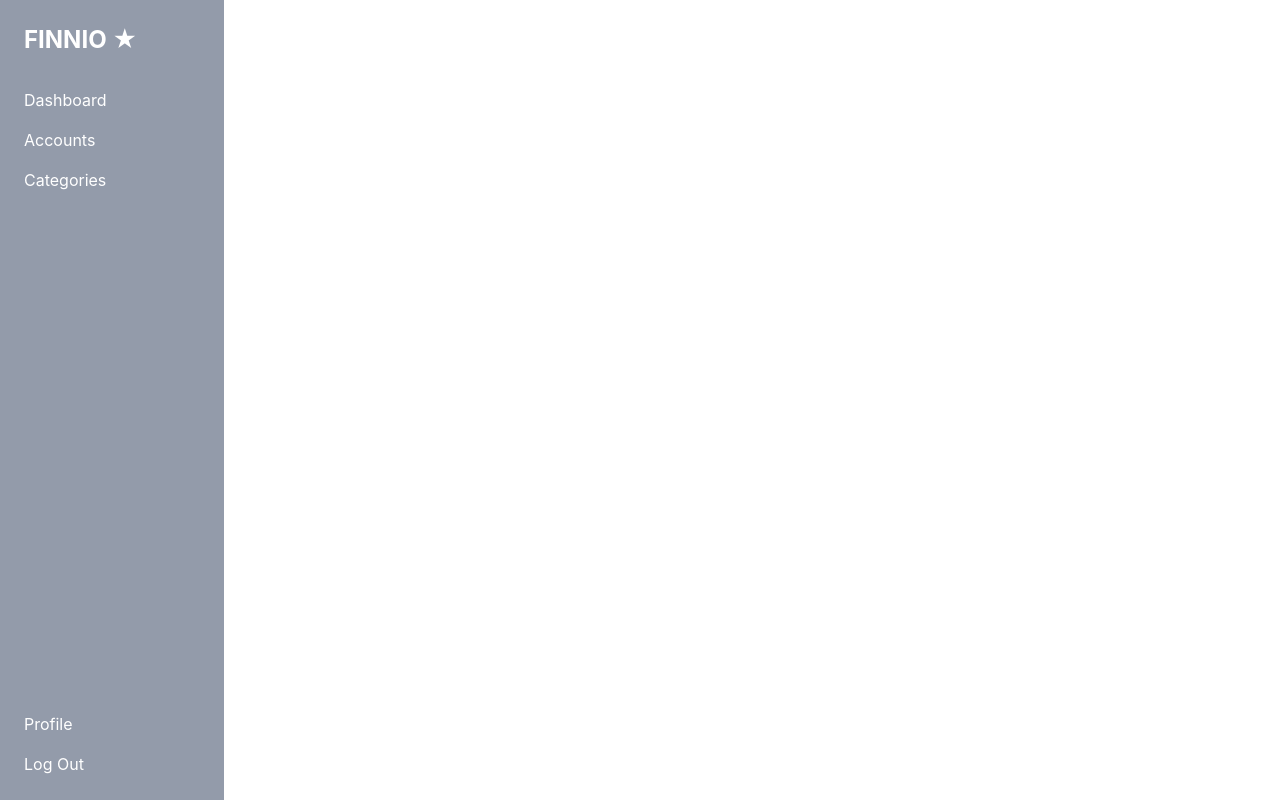
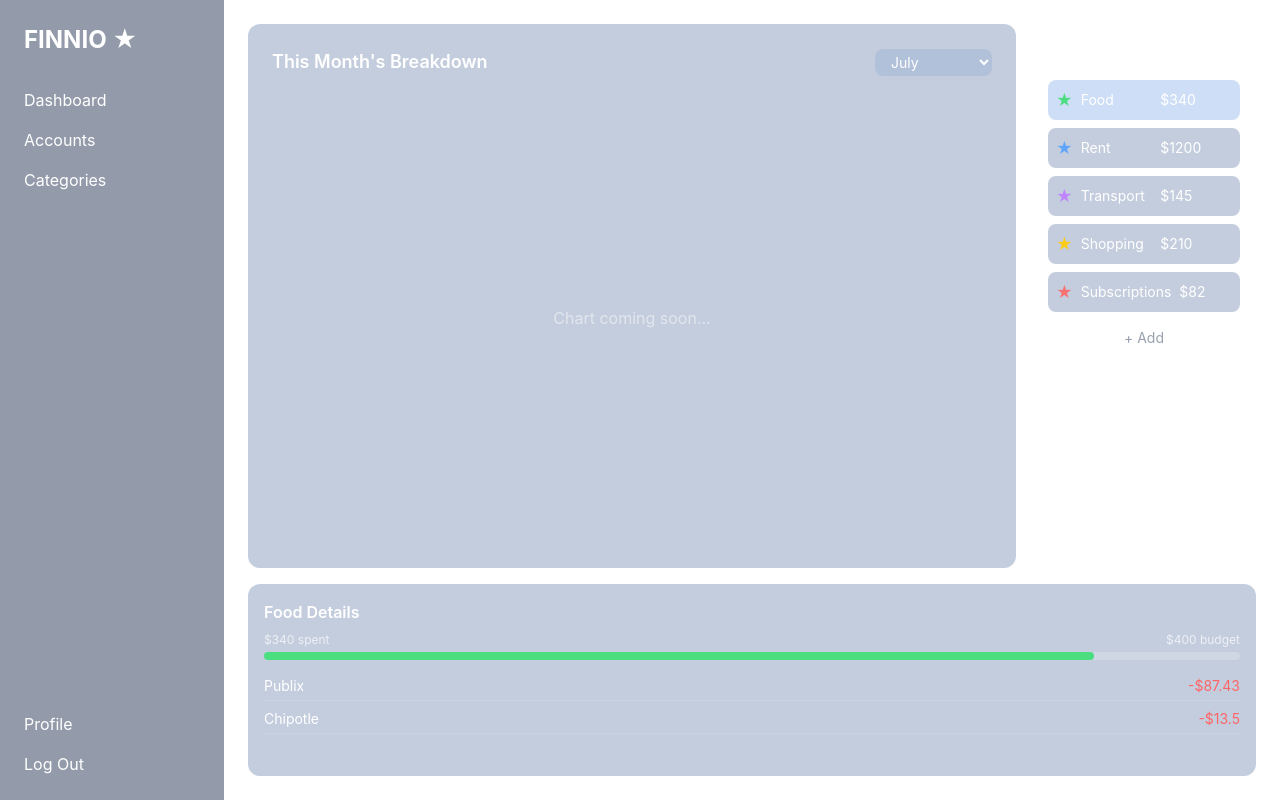
Before and after one commit to leonnaxie/finnio, a React (Vite) app: page /categories in a window 1280 px wide. Built offline with nearby package versions, Linux system fonts and the light colour scheme.

Commit message:
Implemented categories page

```diff
--- a/src/components/Categories.tsx
+++ b/src/components/Categories.tsx
@@ -1,6 +1,132 @@
+import { useState } from "react"
+
+interface Category {
+    id: number
+    name: string
+    color: string
+    budget: number
+    spent: number
+}
+
+interface Transaction {
+    name: string
+    amount: number
+    date: string
+    categoryId: number
+}
+
+const mockCategories: Category[] = [
+    { id: 1, name: 'Food', color: '#4ade80', budget: 400, spent: 340 },
+    { id: 2, name: 'Rent', color: '#60a5fa', budget: 1200, spent: 1200 },
+    { id: 3, name: 'Transport', color: '#c084fc', budget: 200, spent: 145 },
+    { id: 4, name: 'Shopping', color: '#facc15', budget: 300, spent: 210 },
+    { id: 5, name: 'Subscriptions', color: '#f87171', budget: 100, spent: 82}
+]
+
+const mockTransactions: Transaction[] = [
+    { name: 'Publix', amount: 87.43, date: 'Jul 3', categoryId: 1},
+    { name: 'Hulu', amount: 15.99, date: 'June 30', categoryId: 5},
+    { name: 'Chipotle', amount: 13.50, date: 'Jul 8', categoryId: 1},
+    { name: 'Shell', amount: 45.20, date: 'Jul 4', categoryId: 3},
+]
+
 function Categories() {
+    const [categories, setCategories] = useState<Category[]>(mockCategories)
+    const [selectedCategory, setSelectedCategory] = useState<Category | null>(mockCategories[0])
+    const currentMonth = new Date().toLocaleString('default', { month: 'long' })
+    const [selectedMonth, setSelectedMonth] = useState(currentMonth)
+
+    const filteredTransactions = mockTransactions.filter(
+        tx => tx.categoryId === selectedCategory?.id
+    )
+
     return (
-        <></>
+        <div className="flex h-screen p-6 gap-4 overflow-hidden">
+            <div className="flex-1 flex flex-col gap-4">
+
+                {/* Top Chart and Categories */}
+                <div className="flex gap-4 flex-1">
+
+                    {/* Left Chart */}
+                    <div className="flex-1 bg-finnio-card-1 rounded-xl p-6 flex flex-col gap-4">
+                        <div className="flex justify-between items-center">
+                            <h2 className="text-lg font-semibold">This Month's Breakdown</h2>
+                            <select
+                                value={selectedMonth}
+                                onChange={e => setSelectedMonth(e.target.value)}
+                                className="bg-finnio-card-2 rounded-lg px-3 py-1 text-sm">
+                                <option>January</option>
+                                <option>February</option>
+                                <option>March</option>
+                                <option>April</option>
+                                <option>May</option>
+                                <option>June</option>
+                                <option>July</option>
+                                <option>August</option>
+                                <option>September</option>
+                                <option>November</option>
+                                <option>December</option>
+                            </select>
+                        </div>
+
+                        <div className="flex-1 flex items-center justify-center">
+                            <p className="opacity-50">Chart coming soon...</p>
+                        </div>
+                    </div>
+
+                    {/* Right category List */}
+                    <div className="w-56 g-finnio-card-1 rounded-xl p-4 flex flex-col gap-2">
+                        <h3 className="font-semibold mb-2">Category List</h3>
+                        {categories.map(cat => (
+                            <button
+                                key={cat.id}
+                                onClick={() => setSelectedCategory(cat)}
+                                className={`flex items-center gap-2 p-2 rounded-lg text-left w-full text-white transition-all ${
+                                    selectedCategory?.id === cat.id ? 'bg-finnio-card-3' : 'bg-finnio-card-1 hover:bg-finnio-card-3'
+                                }`}>
+                                    <span style={{ color: cat.color }}>★</span>
+                                    <span className="flex-1 text-sm">{cat.name}</span>
+                                    <span className="flex-1 text-sm">${cat.spent}</span>
+                                </button>
+                        ))}
+                        <button className="text-sm text-gray-400 hover:text-white mt-2">+ Add</button>
+                    </div>
+                </div>
+
+                {/* Bottom Details */}
+                {selectedCategory && (
+                    <div className="bg-finnio-card-1 rounded-xl p-4 h-48">
+                        <h3 className="font-semibold mb-2">{selectedCategory.name} Details</h3>
+
+                        {/* Progress Bar */}
+                        <div className="mb-3">
+                            <div className="flex justify-between text-xs opacity-70 mb-1">
+                                <span>${selectedCategory.spent} spent</span>
+                                <span>${selectedCategory.budget} budget</span>
+                            </div>
+                            <div className="w-full bg-white/20 rounded-full h-2">
+                                <div
+                                    className="h-2 rounded-full transition-all"
+                                    style={{
+                                        width: `${Math.min((selectedCategory.spent / selectedCategory.budget) * 100, 100)}%`,
+                                        backgroundColor: selectedCategory.color
+                                    }}></div>
+                            </div>
+                        </div>
+
+                        {/* Transactions List */}
+                        <div className="flex flex-col gap-1">
+                            {filteredTransactions.map((tx, i) => (
+                                <div key={i} className="flex justify-between text-sm py-1 border-b border-white/10">
+                                    <span>{tx.name}</span>
+                                    <span className="text-red-400">-${tx.amount}</span>
+                                </div>)
+                            )}
+                        </div>
+                    </div>
+                )}
+            </div>
+        </div>
     )
 }
 
```
